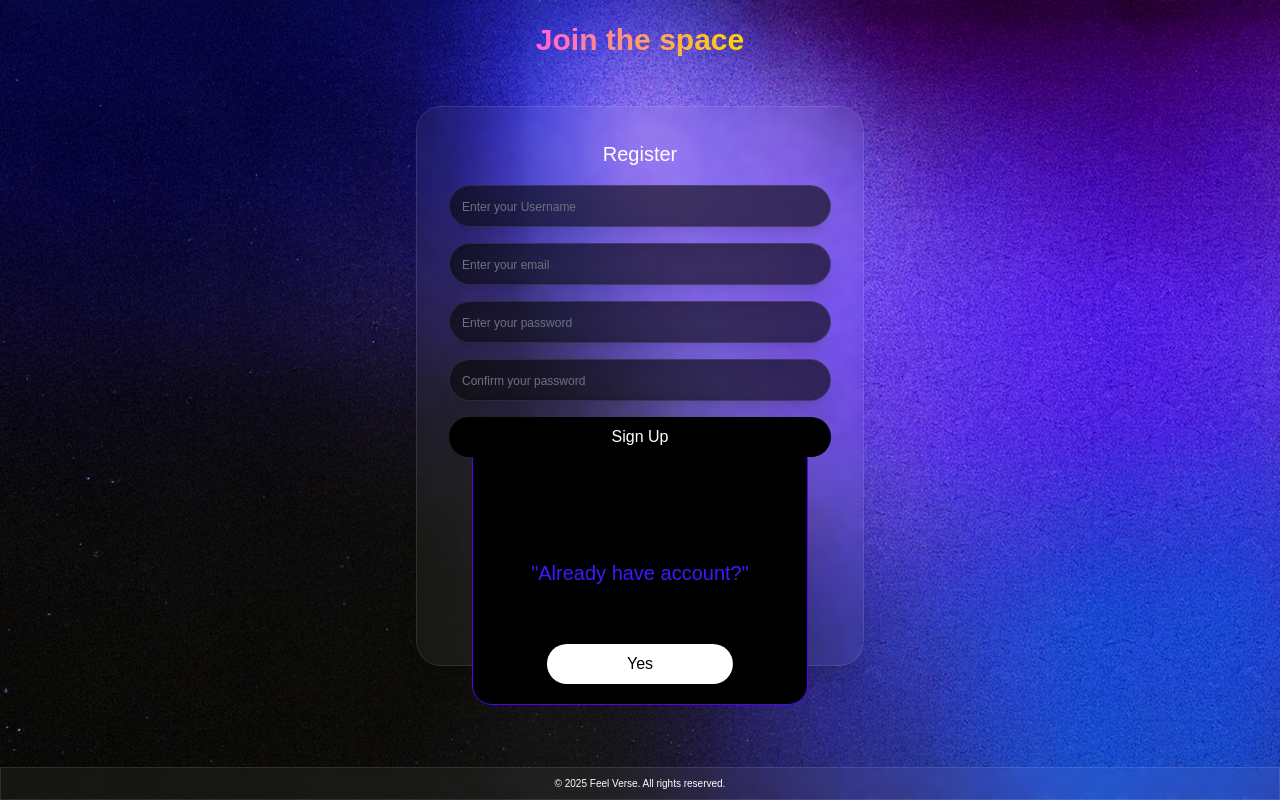
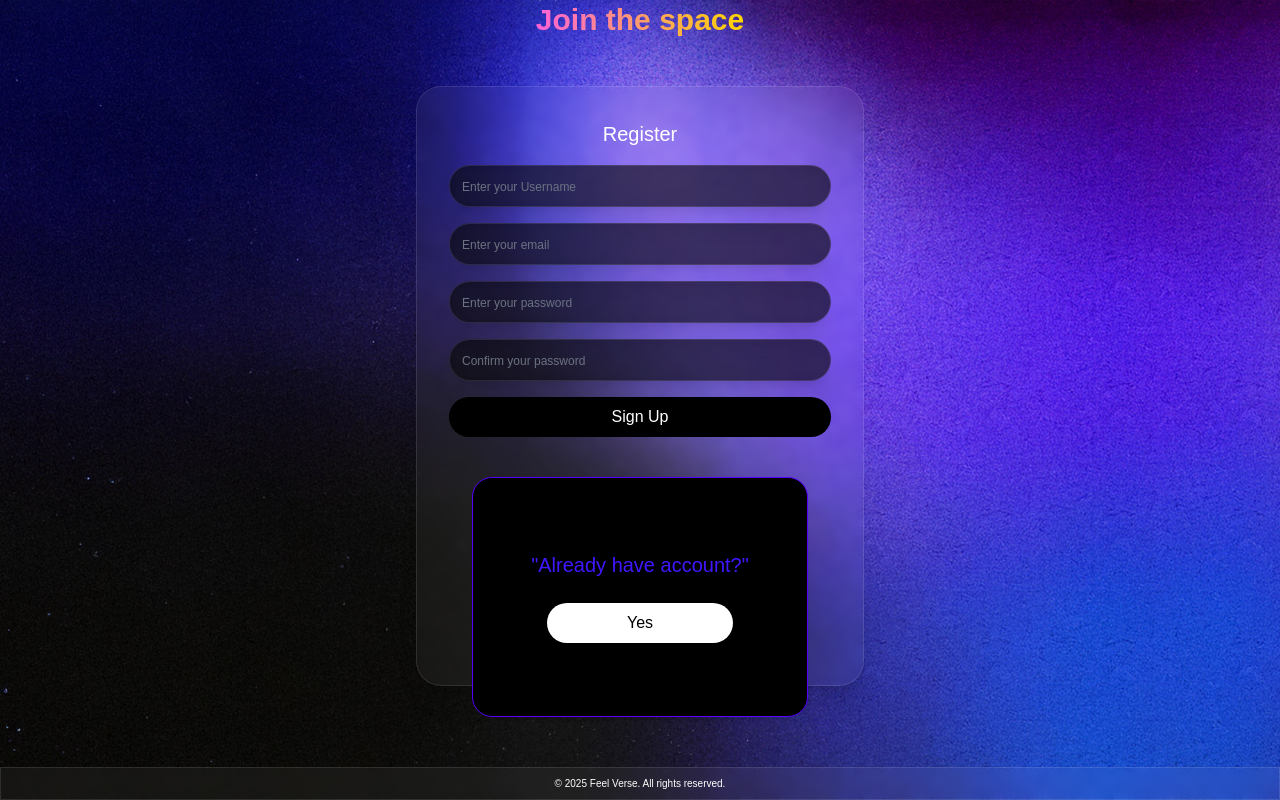
Before and after one commit to Nissorn/FeelVerse, a React (Vite) app in the folder client/: page /register in a window 1280 px wide. Built offline with nearby package versions, Linux system fonts and the light colour scheme; a web font is replaced by a local one.

Commit message:
Fix some overlaps and not center

```diff
--- a/client/src/auth/EmailVerify.jsx
+++ b/client/src/auth/EmailVerify.jsx
@@ -65,19 +65,19 @@ const EmailVerify =()=>{
     }
 
     return(
-        <div className="flex min-h-screen items-center justify-center p-4 bg-black/10">
+        <div className='flex min-h-screen items-center justify-center p-4 bg-black/10'>
             <div className='glass-card p-6 sm:p-8 md:p-10 w-[95%] sm:w-[80%] md:w-[70%] lg:w-[60%] xl:w-[50%] max-w-lg mx-auto'>
                 <h1 className='text-white font-semibold text-xl sm:text-2xl text-center'>Email Verify OTP</h1>
                 <p className='mt-2 sm:mt-3 text-center text-base sm:text-lg md:text-xl mb-4 sm:mb-6 text-indigo-300'>Enter the 6-digit code sent to your email id.</p>
 
-                <div className='flex justify-between my-4 sm:my-6 md:my-8 px-2 sm:px-6 md:px-10' onPaste={handlePaste}>
+                <div className='flex justify-center gap-2 sm:gap-4 my-4 sm:my-6 md:my-8 max-w-md mx-auto' onPaste={handlePaste}>
                     {Array(6).fill(0).map((_,index)=>(
                         <input
                             type='text'
                             maxLength='1'
                             key={index}
                             required
-                            className='w-12 sm:w-14 md:w-16 h-12 sm:h-14 md:h-16 bg-space-blue text-white text-center text-xl sm:text-2xl md:text-3xl rounded-lg border-2 border-indigo-500 focus:border-indigo-400 focus:outline-none focus:ring-2 focus:ring-indigo-400 transition-all'
+                            className='w-10 sm:w-12 md:w-14 h-10 sm:h-12 md:h-14 bg-space-blue text-white text-center text-lg sm:text-xl md:text-2xl rounded-lg border-2 border-indigo-500 focus:border-indigo-400 focus:outline-none focus:ring-2 focus:ring-indigo-400 transition-all'
                             ref={e=> inputRefs.current[index]=e}
                             onInput={(e) => handleInput(e,index)}
                             onKeyDown={(e)=> handleKey(e,index)}
--- a/client/src/auth/Login.jsx
+++ b/client/src/auth/Login.jsx
@@ -67,11 +67,6 @@ const Login = () => {
 
   return (
     <div className="flex min-h-screen items-center justify-center flex-col mt-[-5vh]">
-      {error && (
-        <div className="fixed top-8 left-1/2 transform -translate-x-1/2 w-[85vw] max-w-md bg-red-500/10 border border-red-500 text-red-500 px-4 py-3 rounded-lg shadow-lg z-50 text-center backdrop-blur-sm">
-          {error}
-        </div>
-      )}
       <h2 className="welcome-text text-white text-3xl font-bold mb-12 mt-[-2rem] relative z-10">Welcome</h2>
 
       {/* Glass card container */}
--- a/client/src/auth/Register.jsx
+++ b/client/src/auth/Register.jsx
@@ -63,12 +63,12 @@ const Register = () => {
     <div className="flex min-h-screen items-center justify-center flex-col mt-[-5vh]">
       <h2 className="register-title text-gradient text-3xl font-bold mb-12 mt-[-2rem]">Join the space</h2>
       {/* Glass Card Container */}
-      <div className="glass-card p-8 w-[85vw] h-[70vh] max-w-md relative">
+      <div className="glass-card p-8 w-[85vw] h-[75vh] max-w-md relative">
         {/* Black box container*/}
-        <div className='w-[85%] max-w-[336px] h-[33vh] bg-black border border-[#50F] rounded-[20px] absolute -bottom-10 left-1/2 transform -translate-x-1/2 flex items-center justify-center transition-all duration-300'>
+        <div className='w-[85%] max-w-[336px] h-[30vh] bg-black border border-[#50F] rounded-[20px] absolute -bottom-8 left-1/2 transform -translate-x-1/2 flex flex-col items-center justify-center gap-6 transition-all duration-300'>
           <h1 className='text-[#4117FF] text-xl'>"Already have account?"</h1>
           <Link to="/Login">
-            <button className="absolute bottom-5 left-1/2 transform -translate-x-1/2 px-20 py-2 bg-white text-black rounded-full hover:bg-space-star transition-colors">
+            <button className="px-20 py-2 bg-white text-black rounded-full hover:bg-space-star transition-colors">
                 Yes
             </button>
           </Link>
```
